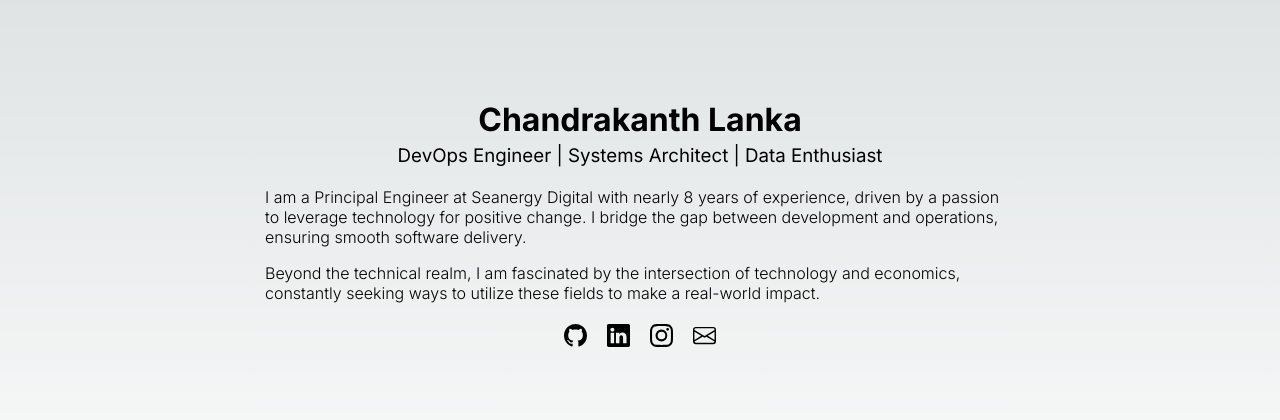
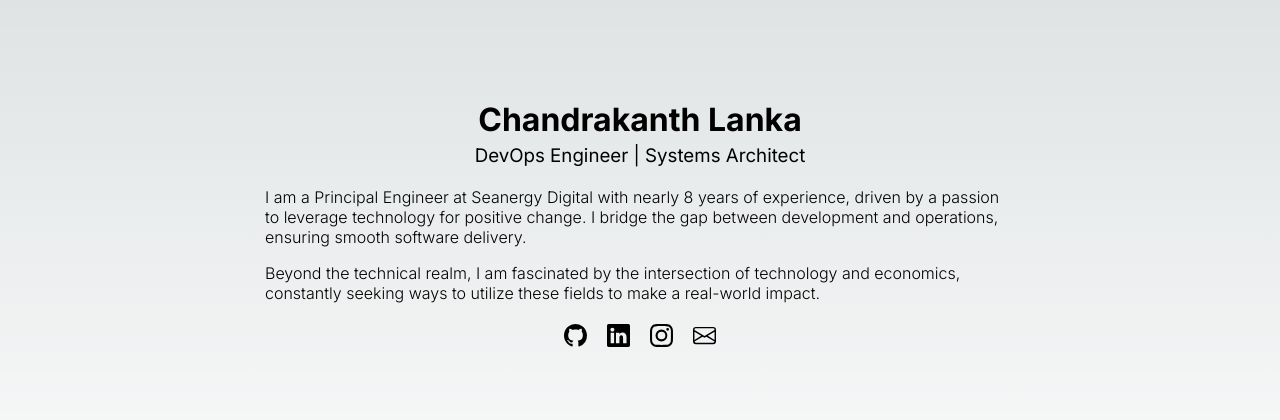
Before and after one commit to 9three3four/9three3four, a Next.js app: page / in a window 1280 px wide. Shown: the part 184-604 px from the top of the page. Built offline with nearby package versions, Linux system fonts and the light colour scheme.

Commit message:
changed tagline

```diff
--- a/pages/index.js
+++ b/pages/index.js
@@ -18,7 +18,7 @@ export default function Home() {
 
         <div className={styles.title}>
           <h1> Chandrakanth Lanka</h1>
-          <h3> DevOps Engineer | Systems Architect | Data Enthusiast </h3>
+          <h3> DevOps Engineer | Systems Architect </h3>
         </div>
           <p>
             I am a Principal Engineer at Seanergy Digital with nearly 8 years of experience,
```
